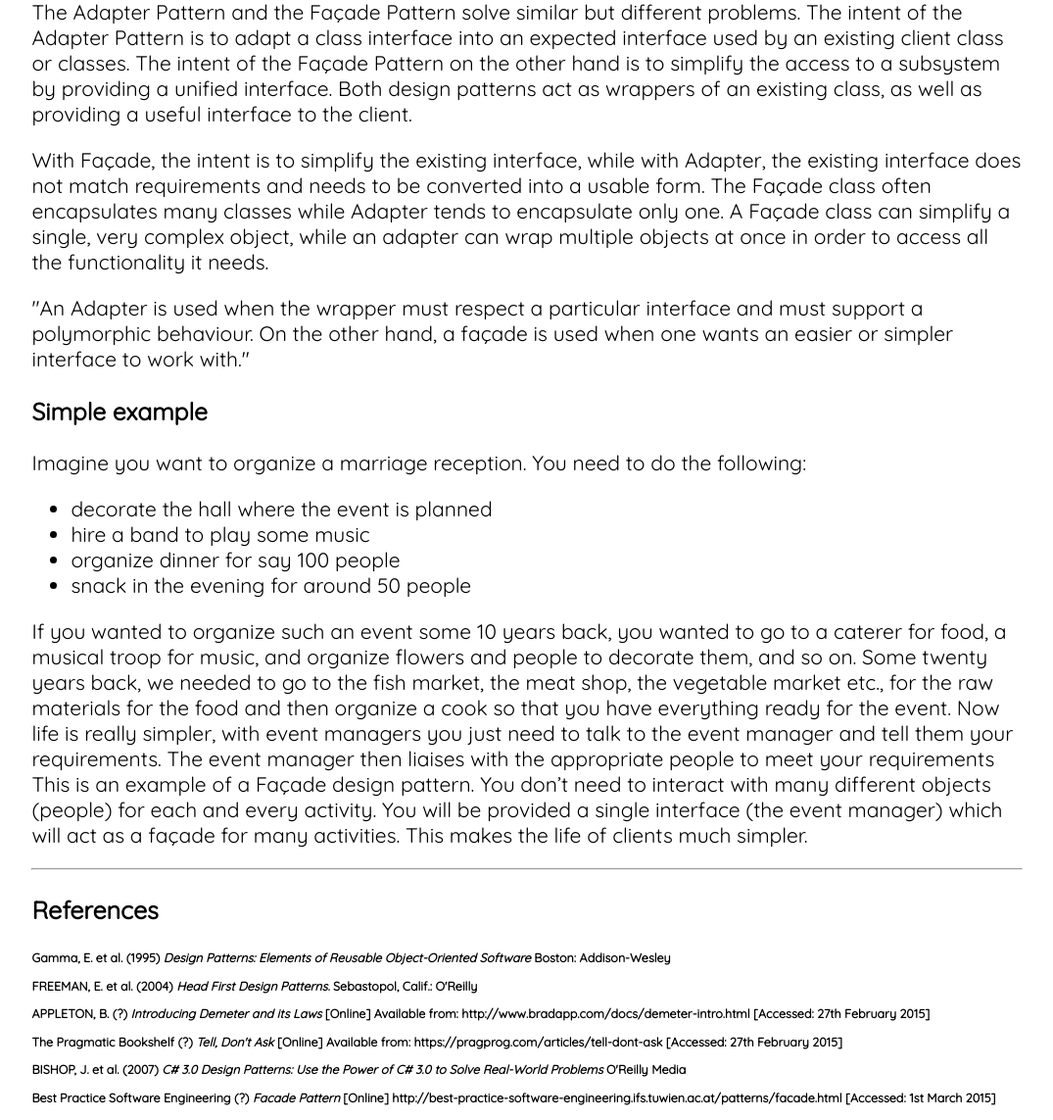
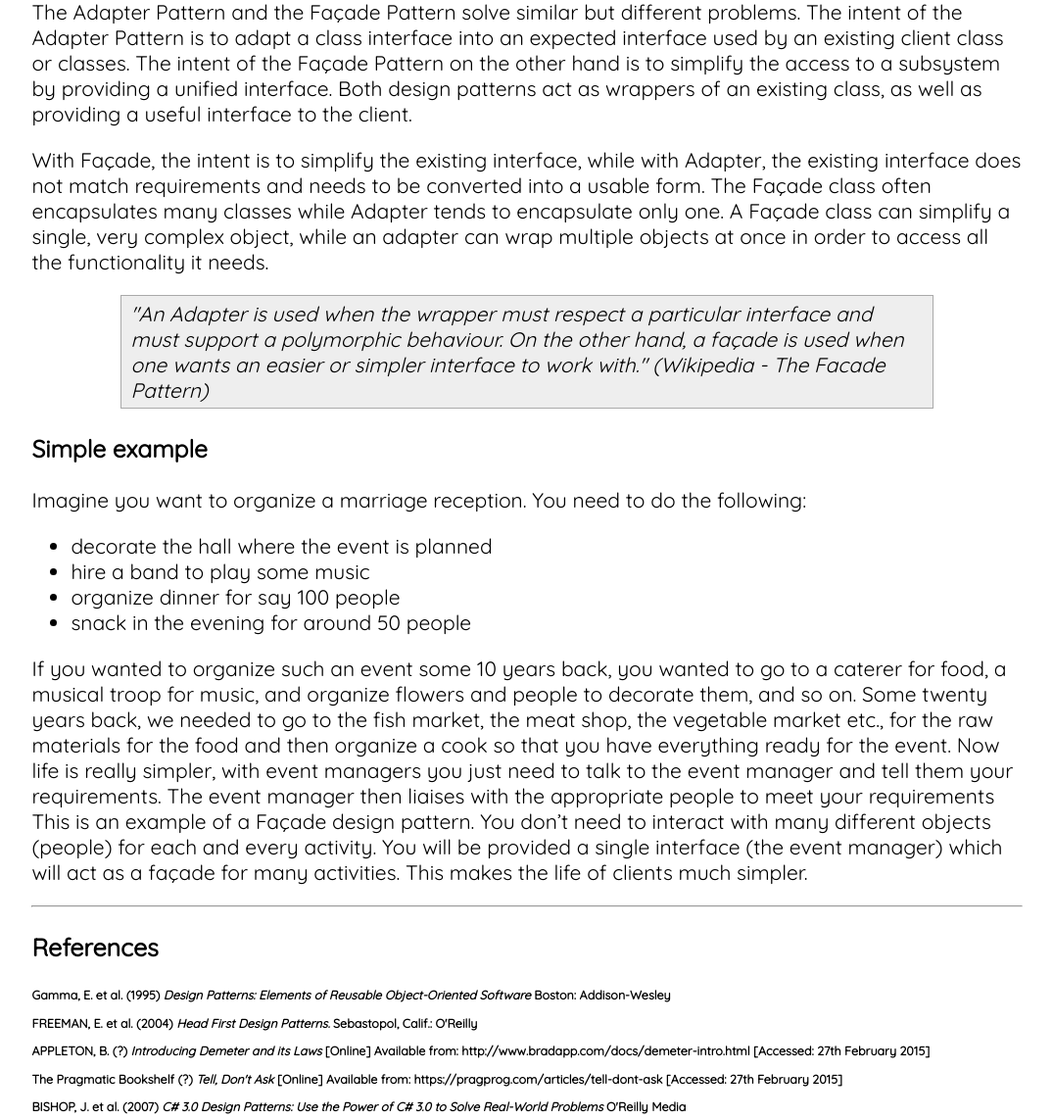
Before and after one commit to daveogle/Facade_Project, a PHP site: page /when.php in a window 1280 px wide. Shown: the part 1505-2648 px from the top of the page at 98% size, without its empty margins (102-1177 px from the left). Run offline with PHP 8.4, Linux system fonts and the light colour scheme.

Commit message:
Include quote

```diff
--- a/when.php
+++ b/when.php
@@ -40,7 +40,9 @@ include("Include/navigation.html");
         The Façade class often encapsulates many classes while Adapter tends to encapsulate only one.
         A Façade class can simplify a single, very complex object, while an adapter can wrap multiple objects at once in order to access all the functionality it needs.
     </p>
-    <p>"An Adapter is used when the wrapper must respect a particular interface and must support a polymorphic behaviour. On the other hand, a façade is used when one wants an easier or simpler interface to work with."</p>
+    <div class="quote center">
+        <p>"An Adapter is used when the wrapper must respect a particular interface and must support a polymorphic behaviour. On the other hand, a façade is used when one wants an easier or simpler interface to work with." (Wikipedia - The Facade Pattern)</p>
+    </div>
     <h3>Simple example</h3>
     <p> Imagine you want to organize a marriage reception. You need to do the following: </p>
     <ul>
```
Lines whose indentation alone changed are shown as unchanged.
